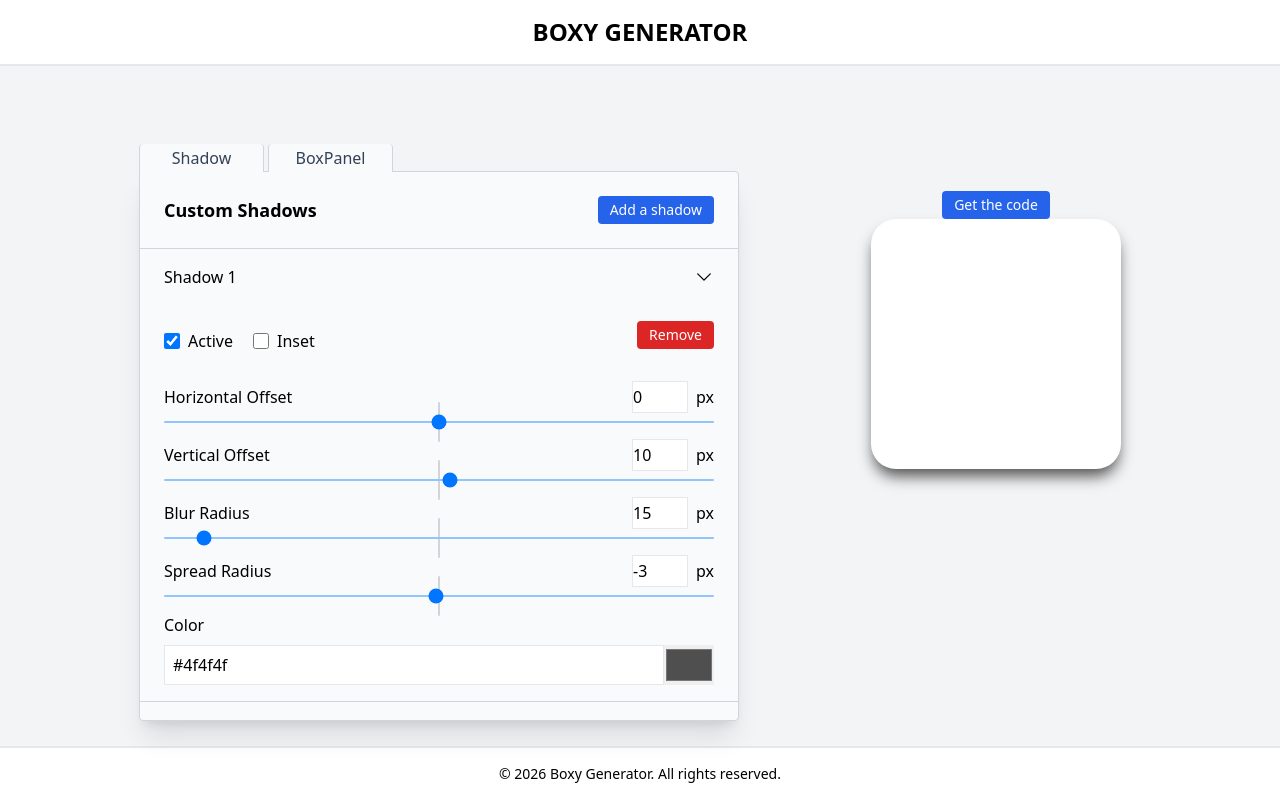
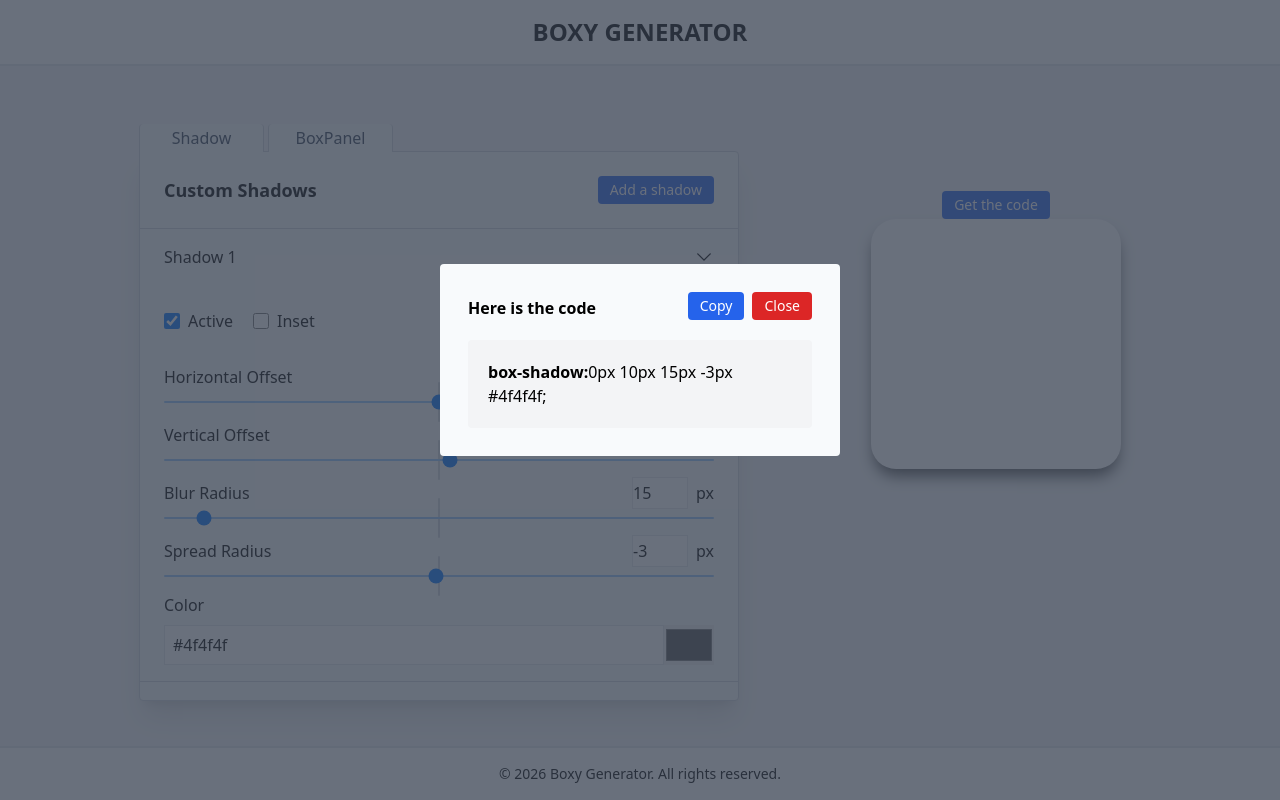
Before and after one commit to SteaveRkt/react-boxy-generator, a React (Vite) app: page / in a window 1280 px wide. Both pictures are taken after a click on the button "Get the code". Built offline with nearby package versions, Linux system fonts and the light colour scheme.

Commit message:
adding modal and remove button

```diff
--- a/src/App.jsx
+++ b/src/App.jsx
@@ -4,7 +4,7 @@ import LeftContainer from './layouts/LeftContainer';
 import Visualization from './layouts/Visualization/Visualization';
 function App() {
   return (
-    <div className="flex flex-col min-h-screen">
+    <div className="flex flex-col h-screen">
       <Header />
       <main className="flex-grow flex flex-wrap justify-center items-center bg-gray-100 p-4 md:flex-nowrap">
         <LeftContainer />
--- a/src/features/shadows.js
+++ b/src/features/shadows.js
@@ -110,6 +110,8 @@ export const shadowsSlice = createSlice({
             )
         },
         removeShadow:(state,action)=>{
+           const curentshadow=state.find((elem)=>elem.id===action.payload)
+           state.splice(curentshadow,1)
         },
         updateShadow:(state,action)=>{
             const curentShadow=state.find(state=>state.id===action.payload.shadowId)
--- a/src/index.css
+++ b/src/index.css
@@ -20,6 +20,12 @@ input[type=number] {
 ::-webkit-scrollbar {
   width: 5px;
 }
+@media (pointer: coarse) {
+  ::-webkit-scrollbar{
+    display: none;
+  }
+
+}
 ::-webkit-scrollbar-track {
   background-color: rgb(191, 191, 191);
 }
--- a/src/layouts/LeftContainer.jsx
+++ b/src/layouts/LeftContainer.jsx
@@ -11,7 +11,7 @@ export default function LeftContainer() {
         component:<BoxPanel/>
     }]
   return (
-    <div className="relative mt-20 w-[600px] h-[550px] border rounded-b rounded-tr border-gray-300 shadow-xl bg-gray-50 ">
+    <div className="relative mt-10 w-[600px] h-[550px] border rounded-b rounded-tr border-gray-300 shadow-xl bg-gray-50 ">
       <div className="flex absolute -translate-y-full -left-[1px]">
         {tabsLists.map((tab,index)=>(
             <button
--- a/src/layouts/ShadowList/Shadow.jsx
+++ b/src/layouts/ShadowList/Shadow.jsx
@@ -3,6 +3,8 @@ import chevron from "../../assets/chevron.svg"
 import ShadowRange from "./ShadowRange"
 import ShadowColorPicker from './ShadowColorPicker'
 import ShadowCheckbox from "./ShadowCheckbox"
+import { useDispatch } from "react-redux"
+import { removeShadow } from "../../features/shadows"
 export default function Shadow({panelNumber,shadow}) {
     const [toogleShadow,setToogleShadow]=useState(false)
       const shadowInputs=shadow.inputs.map((input,index)=>(
@@ -11,6 +13,12 @@ export default function Shadow({panelNumber,shadow}) {
         <ShadowColorPicker key={index} inputData={input} shadowId={shadow.id}/>
       )
     )
+    const dispatch = useDispatch()
+    function handleRemove(){
+        dispatch(
+            removeShadow(shadow.id)
+        )
+    }
     useEffect(()=>{
         if(panelNumber===1){
             setToogleShadow(true)
@@ -31,7 +39,9 @@ export default function Shadow({panelNumber,shadow}) {
             <div className="flex items-end px-6 pt-4">
                 <ShadowCheckbox name="active" shadowId={shadow.id}/>
                 <ShadowCheckbox name="inset" shadowId={shadow.id}/>
-                <button className="rounded bg-red-600 hover:bg-red-700 ml-auto text-sm text-white py-1 px-3">Remove</button>
+                <button
+                onClick={handleRemove}
+                className="rounded bg-red-600 hover:bg-red-700 ml-auto text-sm text-white py-1 px-3">Remove</button>
             </div>
             <div className="px-6 py-4">
                 {shadowInputs}
--- a/src/layouts/Visualization/Modal/ModalBtn.jsx
+++ b/src/layouts/Visualization/Modal/ModalBtn.jsx
@@ -1,7 +1,19 @@
+import { useState } from "react"
+import {createPortal} from "react-dom"
+import ModalResult from "./ModalResult"
 export default function ModalBtn() {
+  const [showModal,setShowModal]=useState(false)
+
   return (
-    <button className="mx-auto relative mt-2 py-1 px-3 text-sm rounded bg-blue-600 hover:bg-blue-700 text-white">
+    <>
+    <button
+    onClick={()=>setShowModal(!showModal)}
+    className="mx-auto relative mt-2 py-1 px-3 text-sm rounded bg-blue-600 hover:bg-blue-700 text-white">
       Get the code
     </button>
+    {showModal&&
+    createPortal(<ModalResult closeModal={()=>setShowModal(!showModal)}/>,document.body)
+    }
+    </>
   )
 }
--- a/src/layouts/Visualization/Modal/ModalResult.jsx
+++ b/src/layouts/Visualization/Modal/ModalResult.jsx
@@ -1,9 +1,49 @@
-import React from 'react'
-
-export default function ModalResult() {
+import { useEffect } from "react"
+import getBoxShadowValue from "../../../utils/getBoxShadowValue"
+import { useSelector } from "react-redux"
+export default function ModalResult({closeModal}) {
+  const shadow=useSelector(state=>state.shadows)
+  const shadowValues=getBoxShadowValue(shadow)
+  useEffect(()=>{
+    document.body.style.overflowY="hidden"
+    return ()=>document.body.style.overflowY="auto"
+  },[])
+  let runningAnimation=false
+  function copied(e){
+    if(!runningAnimation){
+      e.target.innerText="Copied!"
+      runningAnimation=true
+      setTimeout(()=>{
+        e.target.innerText="Copy"
+        runningAnimation=false
+      },1200)
+    }
+    navigator.clipboard.writeText(`box-shadow:${shadowValues}`)
+  }
   return (
-    <div>
-
+    <div
+    onClick={closeModal}
+    className="w-full h-full fixed z-50 flex justify-center items-center inset-0 bg-gray-700/75">
+      <div
+      onClick={(e)=>e.stopPropagation()}
+      className="max-w-[400px] mb-[10vh] rounded p-7 bg-slate-50">
+        <div className="flex items-end mb-5">
+          <p className="font-semibold mr-5">Here is the code</p>
+          <button
+          onClick={copied}
+          className="ml-auto mr-2 text-sm rounded text-white bg-blue-600 hover:bg-blue-700 py-1 px-3">Copy</button>
+          <button className="text-sm rounded text-white bg-red-600 hover:bg-red-700 py-1 px-3"
+          onClick={closeModal}
+          >Close</button>
+        </div>
+        <p className="bg-gray-100 p-5 rounded">
+          <span className="font-semibold">box-shadow:
+            </span>
+            <span>
+            {shadowValues}
+            </span>
+        </p>
+      </div>
     </div>
   )
 }
--- a/src/layouts/Visualization/Visualization.jsx
+++ b/src/layouts/Visualization/Visualization.jsx
@@ -13,7 +13,8 @@ export default function Visualization() {
               width:`${boxProperties[2].value}px`,
               height:`${boxProperties[1].value}px`,
               borderRadius:`${boxProperties[0].value}px`,
-              backgroundColor:`${boxProperties[3].value}`
+              backgroundColor:`${boxProperties[3].value}`,
+
     } }
       className="w-[250px] h-[250px] bg-white rounded-xl mb-20 lg:mb-40"></div>
     </div>
--- a/src/utils/getBoxShadowValue.js
+++ b/src/utils/getBoxShadowValue.js
@@ -5,7 +5,7 @@ export default function getBoxShadowValue(shadow){
             element.inputs.forEach(input=>{
                 input.type=="range"?finalString+=`${input.value}px `:finalString+=`${input.value}`
             })
-            if(shadow.inset) finalString+=` inset`
+            if(element.inset) finalString+=` inset`
             index===(shadow.length -1)?finalString+=";":finalString+=","
         }
 
```
